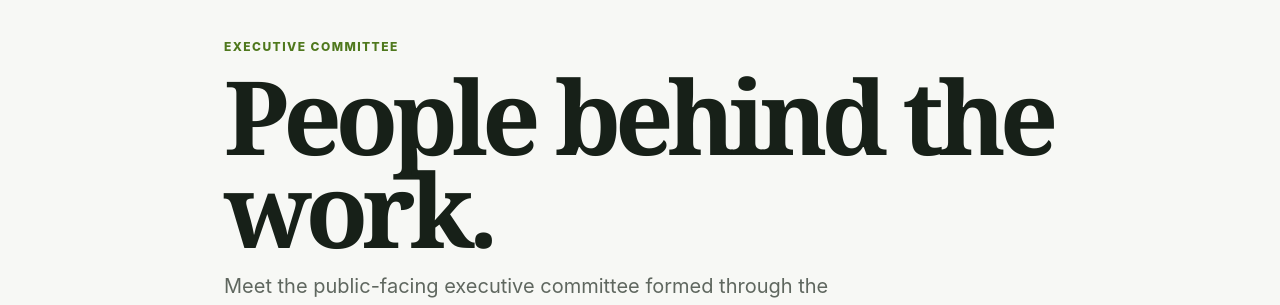
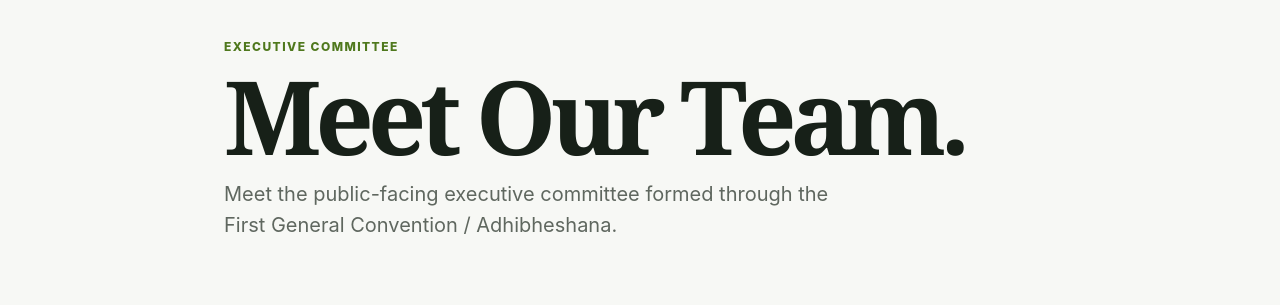
Before and after one commit to binit-singh7/Website, a React (Vite) app in the folder alliance-yuwa-club/frontend/: page /team in a window 1280 px wide. Shown: the part 140-445 px from the top of the page. Built offline with nearby package versions, Linux system fonts and the light colour scheme; no server answers.

Commit message:
Minor update

```diff
--- a/alliance-yuwa-club/frontend/src/pages/Team.jsx
+++ b/alliance-yuwa-club/frontend/src/pages/Team.jsx
@@ -35,7 +35,7 @@ function Team() {
       />
       <header className="page-container editorial-intro">
         <p className="content-eyebrow">Executive committee</p>
-        <h1>People behind the work.</h1>
+        <h1>Meet Our Team.</h1>
         <p>Meet the public-facing executive committee formed through the First General Convention / Adhibheshana.</p>
       </header>
       <section className="page-container team-section" aria-labelledby="team-title">
```
